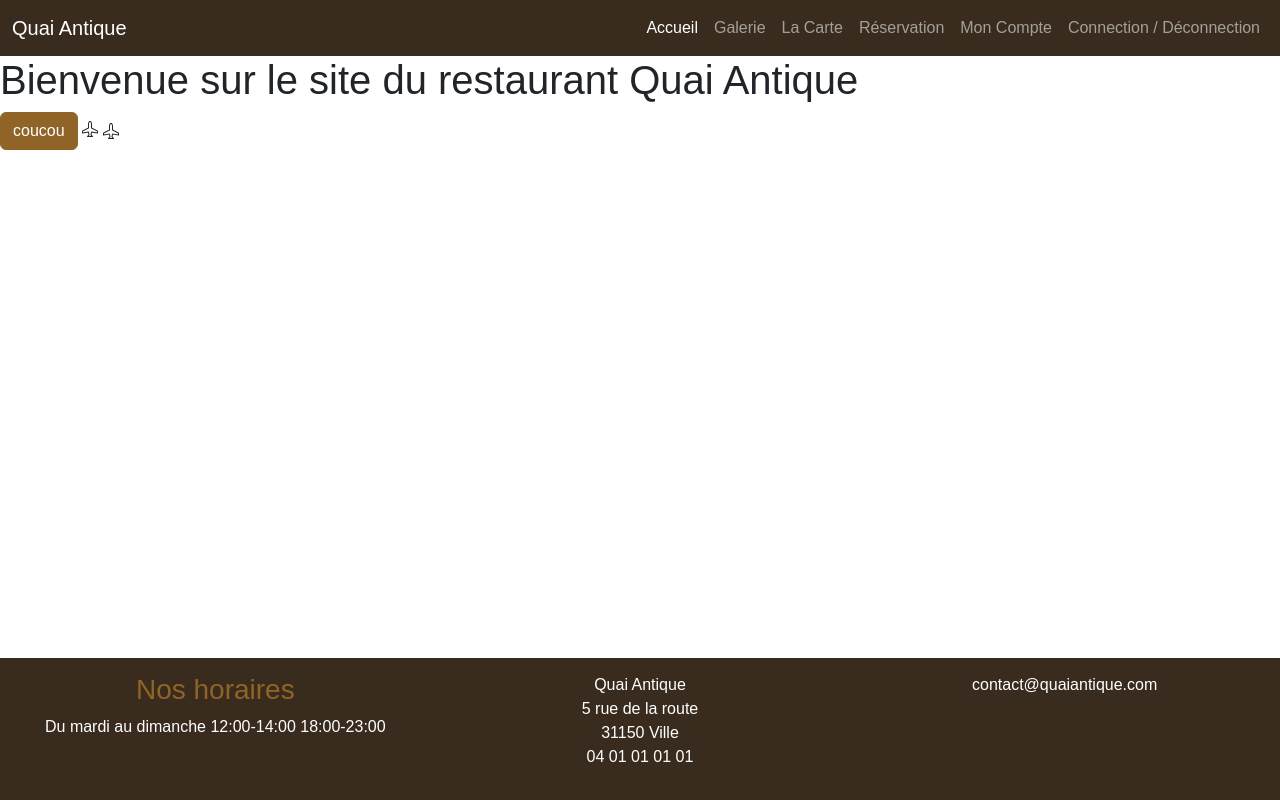
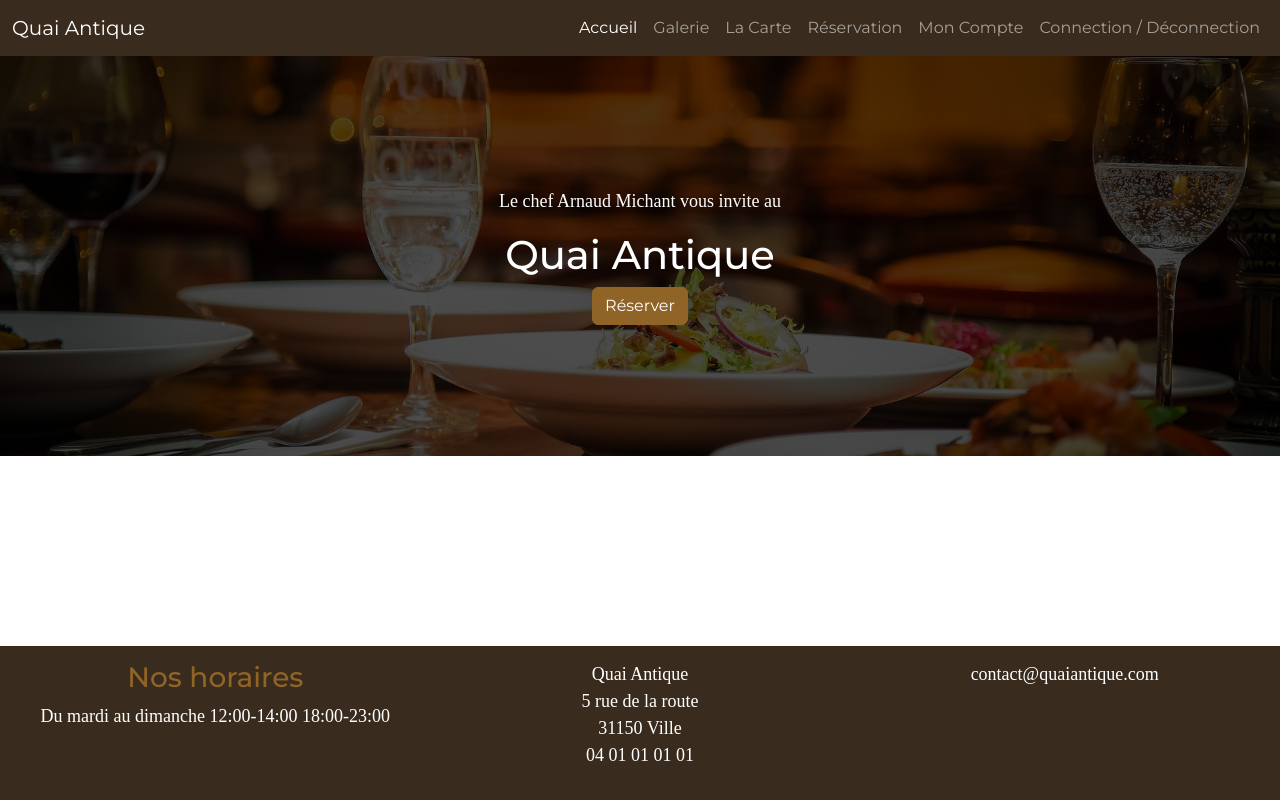
Before and after one commit to KevinMaze/QuaiAntique, a website with bundled scripts: page index.html in a window 1280 px wide. Built offline with nearby package versions, Linux system fonts and the light colour scheme; files whose address does not match are found by name; a web font is replaced by a local one.

Commit message:
add images and block bigtitle

```diff
--- a/index.html
+++ b/index.html
@@ -6,6 +6,9 @@
     <link rel="preconnect" href="https://fonts.googleapis.com">
     <link rel="preconnect" href="https://fonts.gstatic.com" crossorigin>
     <link href="https://fonts.googleapis.com/css2?family=Hind+Madurai:wght@300;400;500;600;700&display=swap" rel="stylesheet">
+    <link rel="preconnect" href="https://fonts.googleapis.com">
+    <link rel="preconnect" href="https://fonts.gstatic.com" crossorigin>
+    <link href="https://fonts.googleapis.com/css2?family=Montserrat:ital,wght@0,100..900;1,100..900&display=swap" rel="stylesheet">
     <link rel="stylesheet" href="scss/main.css"/>
     <title>Document</title>
 </head>
--- a/pages/home.html
+++ b/pages/home.html
@@ -1,10 +1,9 @@
-<h1>Bienvenue sur le site du restaurant Quai Antique</h1>
+<div class="hero-scene text center">
 
+    <div class="hero-scene-content text-white text-center">
+        <p>Le chef Arnaud Michant vous invite au</p>
+        <h1>Quai Antique</h1>
+        <button class="btn btn-primary">Réserver</button>
+    </div>
 
-<button class="btn btn-primary">coucou</button>
-
-<i class="bi bi-airplane"></i>
-
-<svg xmlns="http://www.w3.org/2000/svg" width="16" height="16" fill="currentColor" class="bi bi-airplane" viewBox="0 0 16 16">
-    <path d="M6.428 1.151C6.708.591 7.213 0 8 0s1.292.592 1.572 1.151C9.861 1.73 10 2.431 10 3v3.691l5.17 2.585a1.5 1.5 0 0 1 .83 1.342V12a.5.5 0 0 1-.582.493l-5.507-.918-.375 2.253 1.318 1.318A.5.5 0 0 1 10.5 16h-5a.5.5 0 0 1-.354-.854l1.319-1.318-.376-2.253-5.507.918A.5.5 0 0 1 0 12v-1.382a1.5 1.5 0 0 1 .83-1.342L6 6.691V3c0-.568.14-1.271.428-1.849m.894.448C7.111 2.02 7 2.569 7 3v4a.5.5 0 0 1-.276.447l-5.448 2.724a.5.5 0 0 0-.276.447v.792l5.418-.903a.5.5 0 0 1 .575.41l.5 3a.5.5 0 0 1-.14.437L6.708 15h2.586l-.647-.646a.5.5 0 0 1-.14-.436l.5-3a.5.5 0 0 1 .576-.411L15 11.41v-.792a.5.5 0 0 0-.276-.447L9.276 7.447A.5.5 0 0 1 9 7V3c0-.432-.11-.979-.322-1.401C8.458 1.159 8.213 1 8 1s-.458.158-.678.599"/>
-</svg>
+</div>
--- a/scss/main.scss
+++ b/scss/main.scss
@@ -4,6 +4,10 @@
 html {
     position: relative;
     min-height: 100%;
+}
+
+main {
+    margin-bottom: 250px;
 }
 
 footer.footer {
@@ -13,6 +17,39 @@ footer.footer {
     width: 100%;
 }
 
-main {
-    margin-bottom: 250px;
+p {
+    font-family: $font-family-serif;
+    font-size: 18px;
 }
+
+h1 {
+    font-family: $font-family-sans-serif;
+}
+
+
+.hero-scene {
+    position: relative;
+    &::before{
+        content: "";
+        position: absolute;
+        top: 0;
+        left: 0;
+        width: 100%;
+        height: 100%;
+        background-image: url(../images/verre.jpg);
+        background-size: cover;
+        background-position: center;
+        filter: brightness(0.3);
+    }
+    *{//positionner les éléments avant le before
+        position: relative;
+    }
+}
+
+.hero-scene-content {
+    height: 400px;
+    display: flex;
+    justify-content: center;
+    align-items: center;
+    flex-direction: column;
+}
```
Also changed, not shown: images/agneau.jpg (added), images/bar.jpg (added), images/carpaccio.jpg (added), images/chef.jpg (added), images/dessert.jpg (added), images/restaurant.jpg (added), images/verre.jpg (added), scss/main.css, 1 other file.
